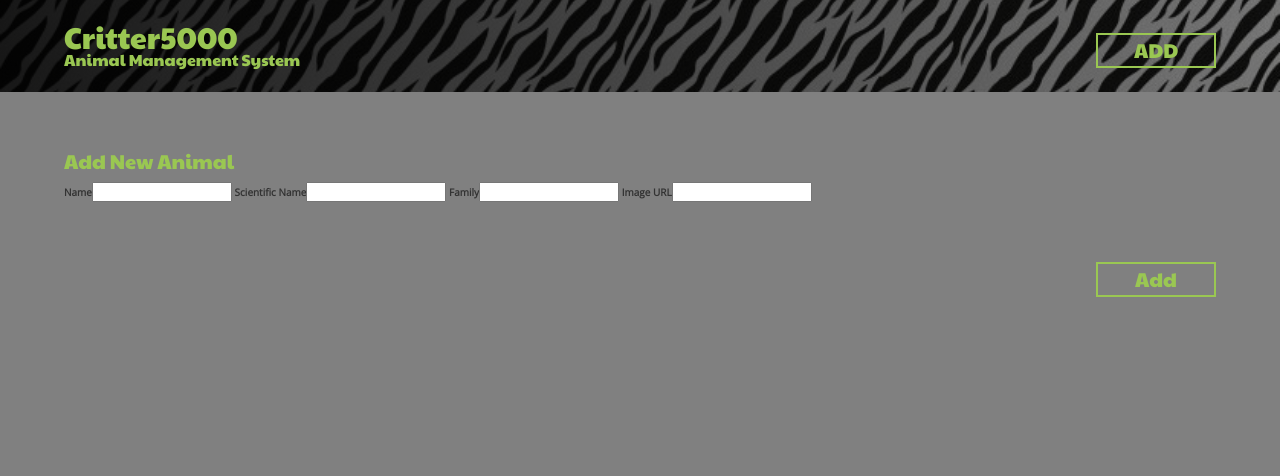
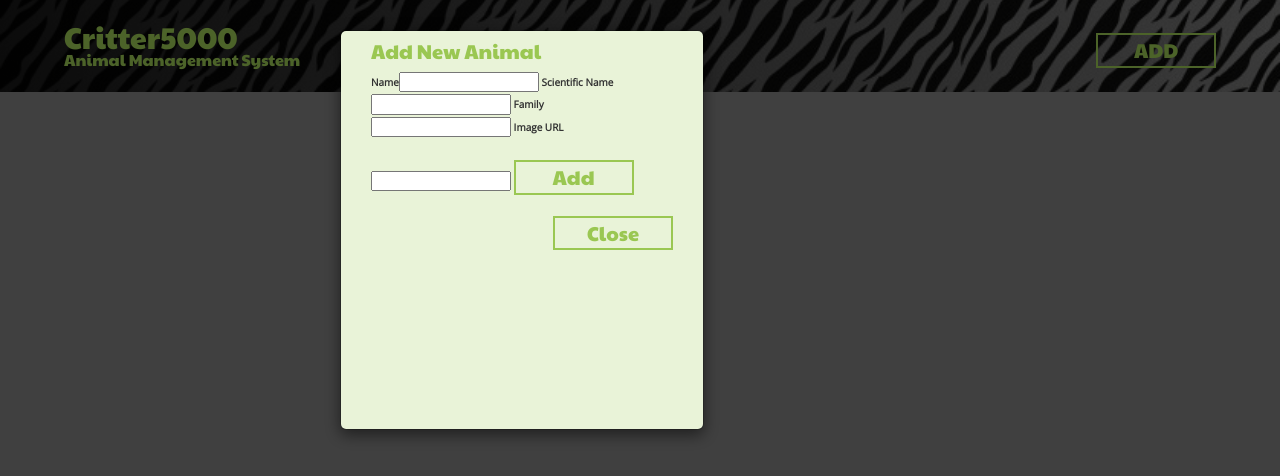
Before and after one commit to SusanRehl/nevelex, a website: page public/views/index.html in a window 1280 px wide. Both pictures are taken after a click on the button "ADD". Drawn offline with nearby package versions, Linux system fonts and the light colour scheme; files that its build step writes are made by us from their sources; no server answers; files whose address does not match are found by name.

Commit message:
Add feature working as modal.

```diff
--- a/public/views/index.html
+++ b/public/views/index.html
@@ -27,8 +27,25 @@
          <header>
                  <h1>Critter5000</h1>
                  <h3>Animal Management System</h3>
-                <button class="ghost-button-add" ng-click="">ADD</button>
-          </header>
+                <button class="ghost-button-add" data-target="#animalAdd" data-toggle="modal">ADD</button>
+        </header>
+
+        <section class="modal" id="animalAdd">
+            <div class="modal-dialog">
+                <div class="modal-content">
+                  <form ng-submit="main.createAnimal(main.commonName, main.scientificName, main.family, main.imageUrl)">
+                      <h2>Add New Animal</h2>
+                      <label>Name</label><input type="text" ng-model="main.commonName" required />
+                      <label>Scientific Name</label><input type="text" ng-model="main.scientificName" />
+                      <label>Family</label><input type="text" ng-model="main.family" />
+                      <label>Image URL</label><input type="url" ng-model="main.imageUrl" />
+                      <span><button class="ghost-button-modal" type="submit">Add</button></span>
+                      <span><button type="button" class="ghost-button-modal buttonfloat" data-dismiss="modal">Close</button></span>
+                  </form>
+                </div>
+            </div>
+      </section>
+
 
           <section class="critters">
               <div class="row">
@@ -56,16 +73,7 @@
                 </div>
             </section>  <!-- end modal -->
 
-            <div>
-                <form ng-submit="main.createAnimal(main.commonName, main.scientificName, main.family, main.imageUrl)">
-                    <h2>Add New Animal</h2>
-                        <label>Name</label><input type="text" ng-model="main.commonName" required />
-                        <label>Scientific Name</label><input type="text" ng-model="main.scientificName" />
-                        <label>Family</label><input type="text" ng-model="main.family" />
-                        <label>Image URL</label><input type="url" ng-model="main.imageUrl" />
-                        <button class="ghost-button-modal buttonfloat" type="submit">Add</button>
-                </form>
-            </div>
+
 
       </main>  <!-- end controller  -->
 
```
